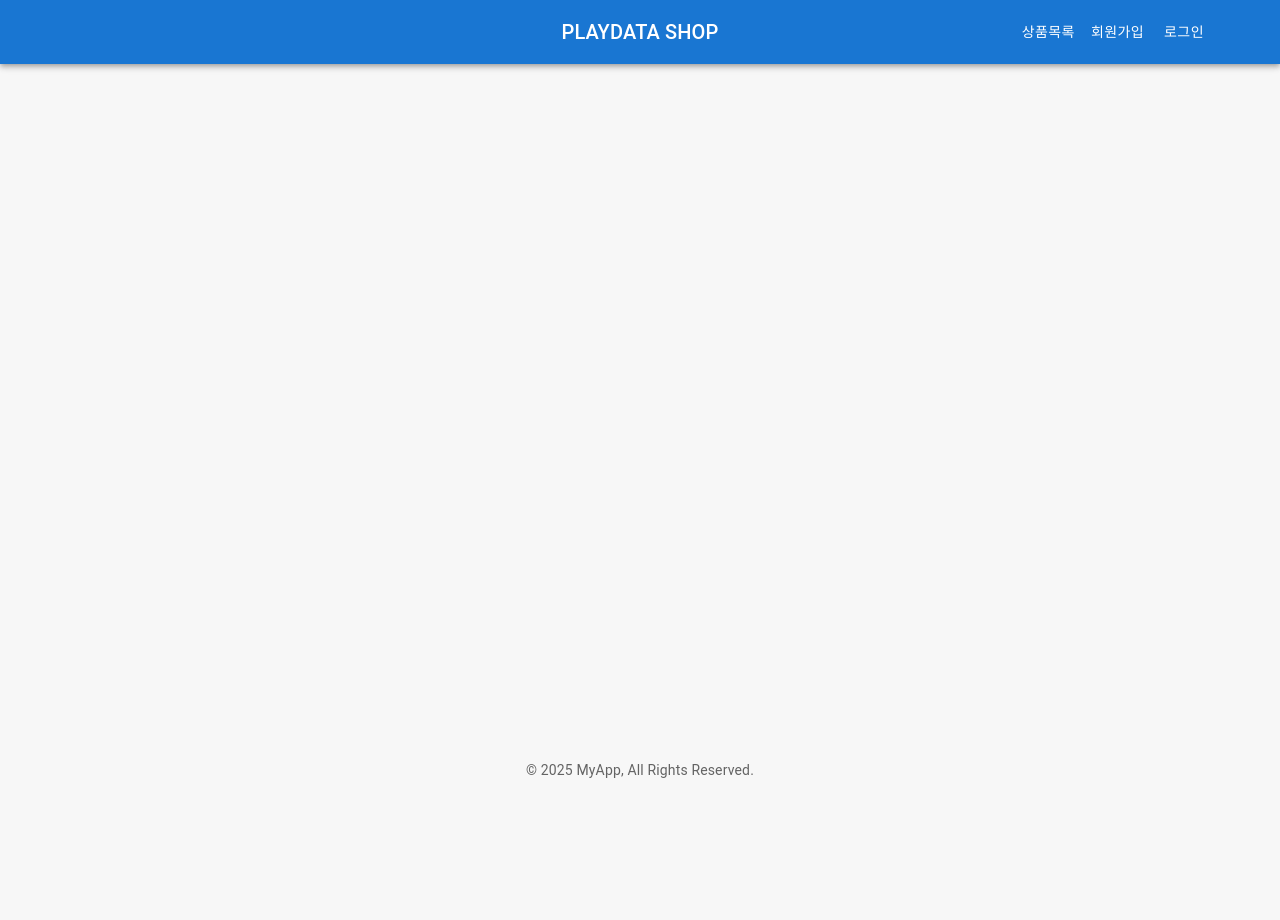
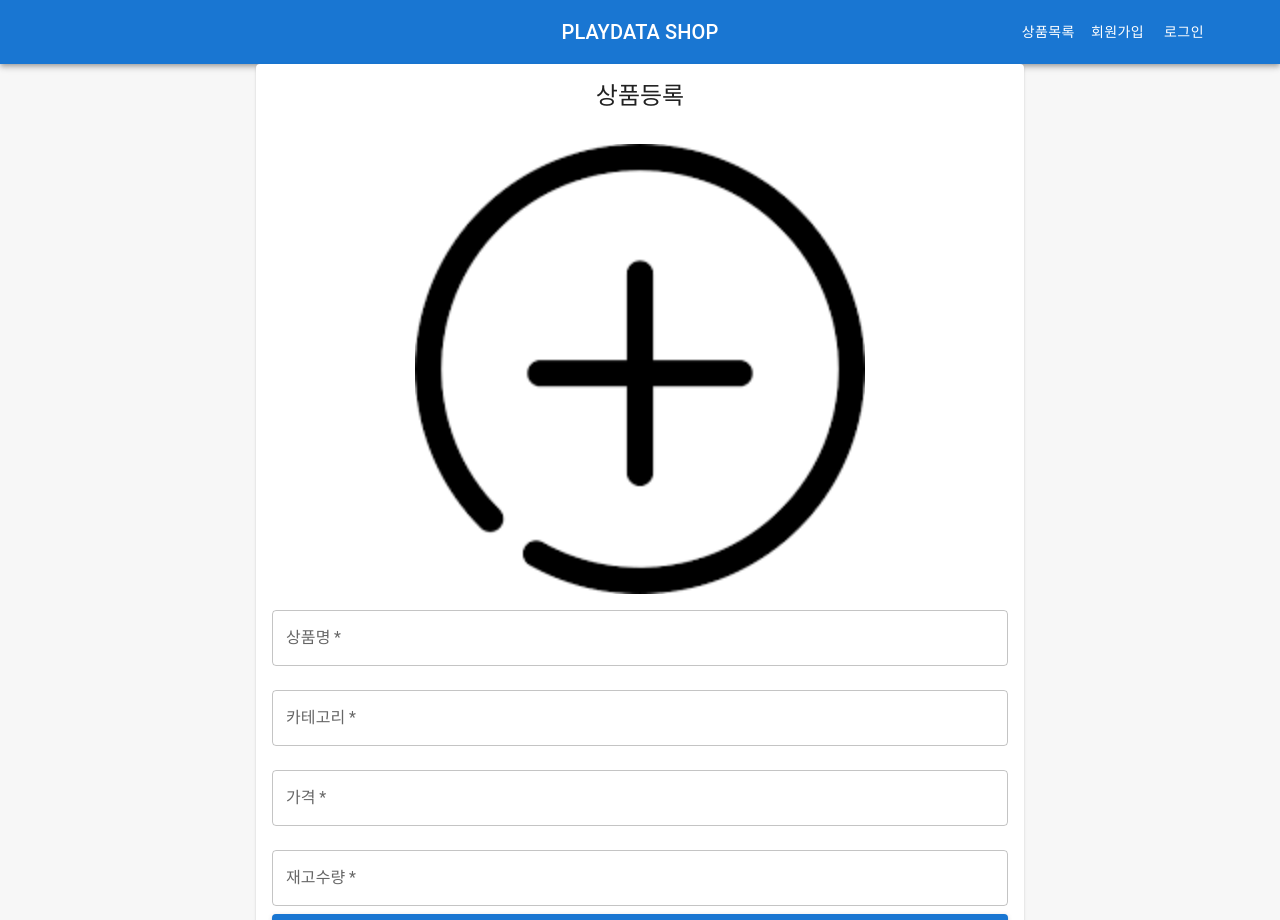
Before and after one commit to Petrushhka/orderservice_front, a React (Vite) app: page /product/manage in a window 1280 px wide. Shown: the top 920 px of the page. Before the commit the page ends 800 px from the top, so only its background shows below. Built offline with nearby package versions, Linux system fonts and the light colour scheme.

Commit message:
상품등록록

```diff
--- a/src/App.jsx
+++ b/src/App.jsx
@@ -11,6 +11,7 @@
 import { CartContextProvider } from './context/CartContext';
 import OrderPage from './components/OrderPage';
 import MyPage from './components/Mypage';
+import ProductCreate from './components/ProductCreate';
 const App = () => {
   return (
     <AuthContextProvider>
@@ -25,6 +26,7 @@
               <Route path='/product/list' element={<ProductList />} />
               <Route path='/order/cart' element={<OrderPage />} />
               <Route path='/mypage' element={<MyPage />} />
+              <Route path='/product/manage' element={<ProductCreate />} />
             </Routes>
           </div>
           <Footer />
--- a/src/components/Header.jsx
+++ b/src/components/Header.jsx
@@ -36,7 +36,7 @@
                   <Button color='inherit' component={Link} to='/member/list'>
                     회원관리
                   </Button>
-                  <Button color='inherit' component={Link} to='/pruduct/manage'>
+                  <Button color='inherit' component={Link} to='/product/manage'>
                     상품관리
                   </Button>
                   <Button color='inherit' href='/order/list'>
--- /dev/null
+++ b/src/components/ProductCreate.jsx
@@ -0,0 +1,152 @@
+import {
+  Button,
+  Card,
+  CardContent,
+  CardHeader,
+  Container,
+  Grid,
+  TextField,
+} from '@mui/material';
+import React, { useContext, useRef, useState } from 'react';
+import { useNavigate } from 'react-router-dom';
+import addImage from '../assets/image-add.png';
+import { API_BASE_URL } from '../configs/host-config';
+import AuthContext from '../context/Usercontext';
+import { handleAxiosError } from '../configs/HandleAxiosError';
+
+const ProductCreate = () => {
+  const [name, setName] = useState('');
+  const [category, setCategory] = useState('');
+  const [price, setPrice] = useState('');
+  const [stockQuantity, setStockQuantity] = useState('');
+  const [productImage, setProductImage] = useState(null);
+  const navigate = useNavigate();
+  const { onLogout } = useContext(AuthContext);
+
+  // useRef를 사용하여 특정 요소를 참조하기
+  const $fileTag = useRef();
+
+  const productCreate = async (e) => {
+    e.preventDefault();
+
+    try {
+      const registsData = new FormData();
+      registsData.append('name', name);
+      registsData.append('category', category);
+      registsData.append('price', price);
+      registsData.append('stockQuantity', stockQuantity);
+      registsData.append('productIamge', productIamge);
+
+      //axiosInstance의 기본 컨텐트 타입은 JSON -> JSON 보낼 때는 개꿀
+      // 지금 우리가 보내야 되는 컨텐트는 FormData -> multipart/form-data 직접 명시
+      await axiosInstance.post(
+        `${API_BASE_URL & { PROD }}/create`,
+        registsData,
+        {
+          headers: {
+            'Content-type': 'multipart/form-data',
+          },
+        },
+      );
+      alert('상품 등록 완료');
+      navigate('/product/list');
+    } catch (e) {
+      handleAxiosError(e, onLogout, navigate);
+    }
+  };
+
+  // 사용자가 파일을 선택해서 업로드하면 정보를 읽어들여서
+  // 썸네일을 띄우는 함수
+  const fileUpdate = () => {
+    const file = $fileTag.current.files[0];
+    const reader = new FileReader();
+    reader.readAsDataURL(file);
+
+    reader.onloadend = () => {
+      setProductImage(reader.result);
+    };
+  };
+
+  return (
+    <Container>
+      <Grid container justifyContent='center'>
+        <Grid item xs={12} md={8}>
+          <Card>
+            <CardHeader title='상품등록' style={{ textAlign: 'center' }} />
+            <CardContent>
+              <form onSubmit={productCreate}>
+                <div
+                  className='thumbnail-box'
+                  style={{
+                    display: 'flex',
+                    justifyContent: 'center',
+                    cursor: 'pointer',
+                  }}
+                  onClick={() => $fileTag.current.click()}
+                >
+                  <img
+                    src={productImage || addImage}
+                    alt='prod-image'
+                    style={{ width: '450px' }}
+                  />
+                </div>
+                <TextField
+                  label='상품명'
+                  value={name}
+                  onChange={(e) => setName(e.target.value)}
+                  fullWidth
+                  margin='normal'
+                  required
+                />
+                <TextField
+                  label='카테고리'
+                  value={category}
+                  onChange={(e) => setCategory(e.target.value)}
+                  fullWidth
+                  margin='normal'
+                  required
+                />
+                <TextField
+                  label='가격'
+                  type='number'
+                  value={price}
+                  onChange={(e) => setPrice(e.target.value)}
+                  fullWidth
+                  margin='normal'
+                  required
+                />
+                <TextField
+                  label='재고수량'
+                  type='number'
+                  value={stockQuantity}
+                  onChange={(e) => setStockQuantity(e.target.value)}
+                  fullWidth
+                  margin='normal'
+                  required
+                />
+                <input
+                  type='file'
+                  accept='image/*'
+                  onChange={fileUpdate}
+                  style={{ display: 'none' }}
+                  required
+                  ref={$fileTag}
+                />
+                <Button
+                  type='submit'
+                  color='primary'
+                  variant='contained'
+                  fullWidth
+                >
+                  등록
+                </Button>
+              </form>
+            </CardContent>
+          </Card>
+        </Grid>
+      </Grid>
+    </Container>
+  );
+};
+
+export default ProductCreate;
```
Also changed, not shown: src/assets/image-add.png (added).
